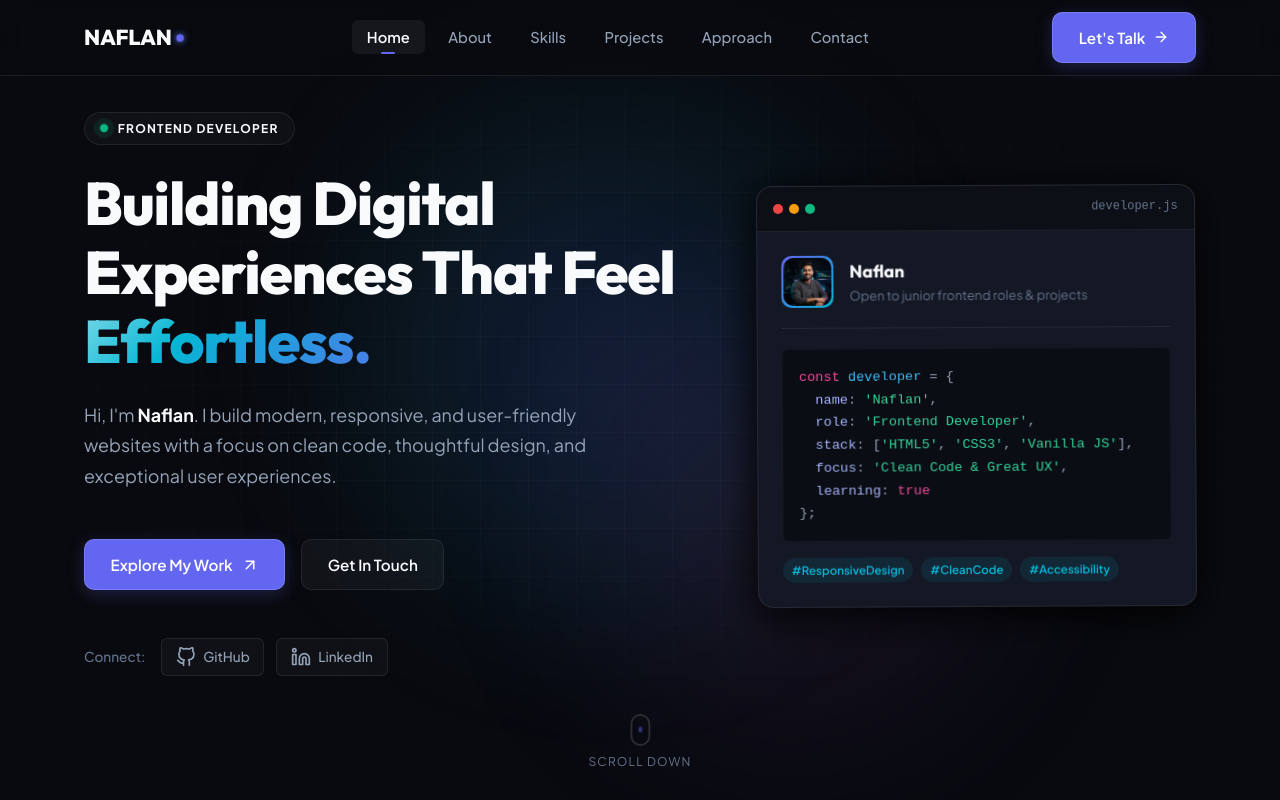
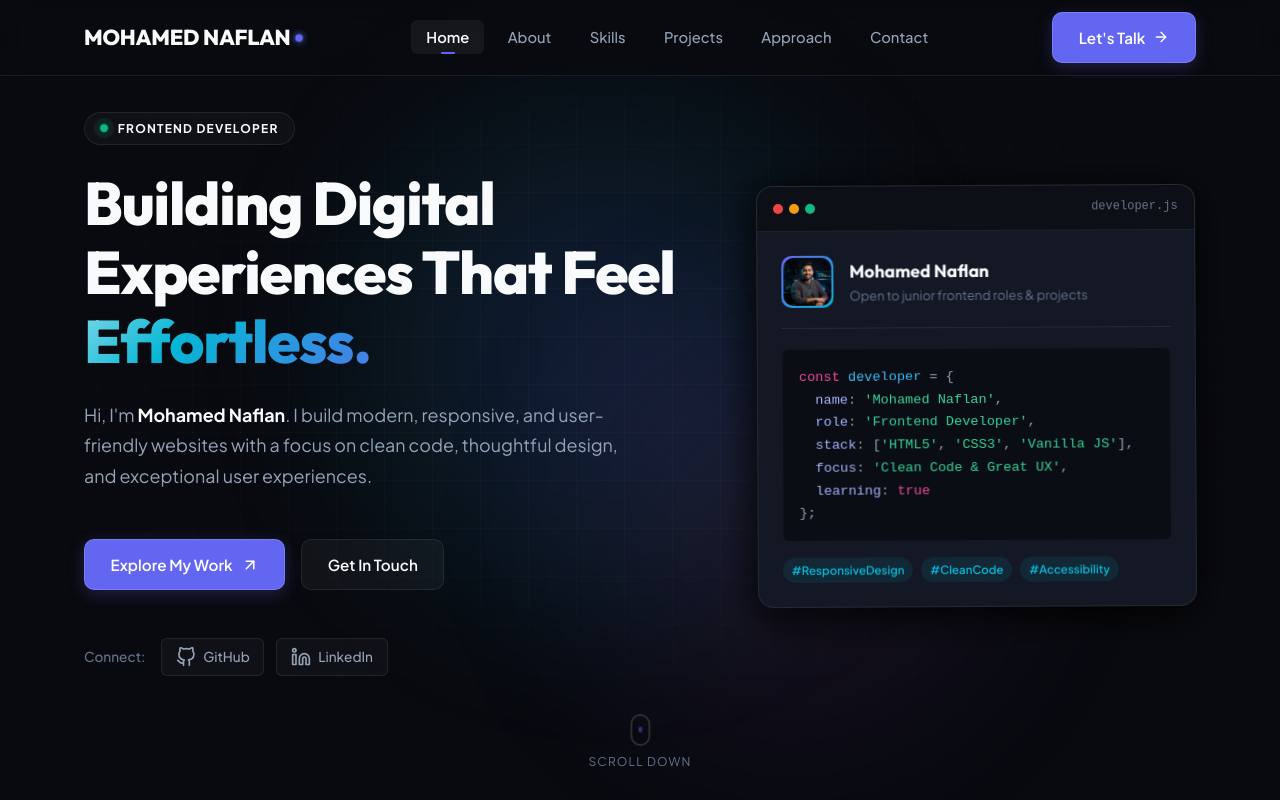
Before and after one commit to mohamed-naflan/Portfolio, a plain HTML site: page index.html in a window 1280 px wide. Shown: the top 800 px of the page. Drawn offline with Linux system fonts and the light colour scheme.

Commit message:
refactor: update developer name to full name Mohamed Naflan across portfolio files

```diff
--- a/index.html
+++ b/index.html
@@ -5,24 +5,24 @@
   <meta name="viewport" content="width=device-width, initial-scale=1.0">
 
   <!-- SEO & Primary Meta Tags -->
-  <title> Mohamed Naflan | Frontend Developer Portfolio</title>
-  <meta name="title" content="Naflan | Frontend Developer Portfolio">
-  <meta name="description" content="Personal portfolio of Naflan, a Frontend Developer crafting modern, responsive, and accessible digital experiences with clean code and thoughtful design.">
-  <meta name="keywords" content="Naflan, Frontend Developer, Web Developer, Portfolio, HTML5, CSS3, JavaScript, Responsive Design, UI/UX">
-  <meta name="author" content="Naflan">
+  <title>Mohamed Naflan | Frontend Developer Portfolio</title>
+  <meta name="title" content="Mohamed Naflan | Frontend Developer Portfolio">
+  <meta name="description" content="Personal portfolio of Mohamed Naflan, a Frontend Developer crafting modern, responsive, and accessible digital experiences with clean code and thoughtful design.">
+  <meta name="keywords" content="Mohamed Naflan, Naflan, Frontend Developer, Web Developer, Portfolio, HTML5, CSS3, JavaScript, Responsive Design, UI/UX">
+  <meta name="author" content="Mohamed Naflan">
   <meta name="robots" content="index, follow">
   <meta name="theme-color" content="#090a0f">
 
   <!-- Open Graph / Facebook / LinkedIn Meta Tags -->
   <meta property="og:type" content="website">
   <meta property="og:url" content="https://naflan.github.io/portfolio/">
-  <meta property="og:title" content="Naflan | Frontend Developer Portfolio">
+  <meta property="og:title" content="Mohamed Naflan | Frontend Developer Portfolio">
   <meta property="og:description" content="Building modern, responsive, and user-friendly web experiences with clean code and exceptional attention to detail.">
   <meta property="og:image" content="images/og-preview.png">
 
   <!-- Twitter Meta Tags -->
   <meta property="twitter:card" content="summary_large_image">
-  <meta property="twitter:title" content="Naflan | Frontend Developer Portfolio">
+  <meta property="twitter:title" content="Mohamed Naflan | Frontend Developer Portfolio">
   <meta property="twitter:description" content="Building modern, responsive, and user-friendly web experiences with clean code and exceptional attention to detail.">
   <meta property="twitter:image" content="images/og-preview.png">
 
@@ -49,8 +49,8 @@
   <header class="site-header" id="header" role="banner">
     <div class="container nav-container">
       <!-- Text-based Logo -->
-      <a href="#home" class="logo" aria-label="Naflan - Home">
-        <span class="logo-text">NAFLAN</span>
+      <a href="#home" class="logo" aria-label="Mohamed Naflan - Home">
+        <span class="logo-text">MOHAMED NAFLAN</span>
         <span class="logo-dot" aria-hidden="true"></span>
       </a>
 
@@ -121,7 +121,7 @@
 
           <!-- Introduction Copy -->
           <p class="hero-description">
-            Hi, I'm <strong class="text-highlight">Naflan</strong>. I build modern, responsive, and user-friendly websites with a focus on clean code, thoughtful design, and exceptional user experiences.
+            Hi, I'm <strong class="text-highlight">Mohamed Naflan</strong>. I build modern, responsive, and user-friendly websites with a focus on clean code, thoughtful design, and exceptional user experiences.
           </p>
 
           <!-- Call to Action Buttons -->
@@ -142,14 +142,14 @@
           <div class="hero-socials">
             <span class="socials-label">Connect:</span>
             <!-- GitHub Link (Replace YOUR_USERNAME with your real GitHub handle) -->
-            <a href="https://github.com" target="_blank" rel="noopener noreferrer" class="social-link" aria-label="Visit Naflan's GitHub Profile">
+            <a href="https://github.com" target="_blank" rel="noopener noreferrer" class="social-link" aria-label="Visit Mohamed Naflan's GitHub Profile">
               <svg width="20" height="20" viewBox="0 0 24 24" fill="none" stroke="currentColor" stroke-width="2" stroke-linecap="round" stroke-linejoin="round" aria-hidden="true">
                 <path d="M9 19c-5 1.5-5-2.5-7-3m14 6v-3.87a3.37 3.37 0 0 0-.94-2.61c3.14-.35 6.44-1.54 6.44-7A5.44 5.44 0 0 0 20 4.77 5.07 5.07 0 0 0 19.91 1S18.73.65 16 2.48a13.38 13.38 0 0 0-7 0C6.27.65 5.09 1 5.09 1A5.07 5.07 0 0 0 5 4.77a5.44 5.44 0 0 0-1.5 3.78c0 5.42 3.3 6.61 6.44 7A3.37 3.37 0 0 0 9 18.13V22"></path>
               </svg>
               <span class="social-text">GitHub</span>
             </a>
             <!-- LinkedIn Link (Replace YOUR_USERNAME with your real LinkedIn handle) -->
-            <a href="https://linkedin.com" target="_blank" rel="noopener noreferrer" class="social-link" aria-label="Visit Naflan's LinkedIn Profile">
+            <a href="https://linkedin.com" target="_blank" rel="noopener noreferrer" class="social-link" aria-label="Visit Mohamed Naflan's LinkedIn Profile">
               <svg width="20" height="20" viewBox="0 0 24 24" fill="none" stroke="currentColor" stroke-width="2" stroke-linecap="round" stroke-linejoin="round" aria-hidden="true">
                 <path d="M16 8a6 6 0 0 1 6 6v7h-4v-7a2 2 0 0 0-2-2 2 2 0 0 0-2 2v7h-4v-7a6 6 0 0 1 6-6z"></path>
                 <rect x="2" y="9" width="4" height="12"></rect>
@@ -177,17 +177,17 @@
             <div class="terminal-body">
               <div class="profile-preview">
                 <div class="profile-avatar">
-                  <img src="images/profile.jpg" alt="Naflan" class="avatar-img" style="width: 100%; height: 100%; object-fit: cover; border-radius: inherit;">
+                  <img src="images/profile.jpg" alt="Mohamed Naflan" class="avatar-img" style="width: 100%; height: 100%; object-fit: cover; border-radius: inherit;">
                 </div>
                 <div class="profile-meta">
-                  <span class="profile-name">Naflan</span>
+                  <span class="profile-name">Mohamed Naflan</span>
                   <span class="profile-status">Open to junior frontend roles & projects</span>
                 </div>
               </div>
 
               <!-- Code Preview Block -->
               <pre class="code-block"><code><span class="c-keyword">const</span> <span class="c-variable">developer</span> = {
-  <span class="c-prop">name</span>: <span class="c-string">'Naflan'</span>,
+  <span class="c-prop">name</span>: <span class="c-string">'Mohamed Naflan'</span>,
   <span class="c-prop">role</span>: <span class="c-string">'Frontend Developer'</span>,
   <span class="c-prop">stack</span>: [<span class="c-string">'HTML5'</span>, <span class="c-string">'CSS3'</span>, <span class="c-string">'Vanilla JS'</span>],
   <span class="c-prop">focus</span>: <span class="c-string">'Clean Code &amp; Great UX'</span>,
@@ -1043,7 +1043,7 @@
 
           <!-- Right Column: Interactive Contact Form -->
           <div class="contact-form-panel reveal-on-scroll">
-            <form id="contact-form" class="contact-form" novalidate aria-label="Contact Naflan">
+            <form id="contact-form" class="contact-form" novalidate aria-label="Contact Mohamed Naflan">
 
               <!-- Name Field -->
               <div class="form-group">
@@ -1104,7 +1104,7 @@
                     name="message"
                     rows="5"
                     class="form-input form-textarea"
-                    placeholder="Hi Naflan, I'd like to discuss an opportunity..."
+                    placeholder="Hi Mohamed Naflan, I'd like to discuss an opportunity..."
                     required
                     aria-describedby="message-error"></textarea>
                 </div>
@@ -1138,8 +1138,8 @@
       <div class="footer-top">
         <!-- Brand & Tagline -->
         <div class="footer-brand">
-          <a href="#home" class="logo" aria-label="Naflan - Back to top">
-            <span class="logo-text">NAFLAN</span>
+          <a href="#home" class="logo" aria-label="Mohamed Naflan - Back to top">
+            <span class="logo-text">MOHAMED NAFLAN</span>
             <span class="logo-dot" aria-hidden="true"></span>
           </a>
           <p class="footer-tagline">
@@ -1161,12 +1161,12 @@
 
         <!-- Social Media Links -->
         <div class="footer-socials">
-          <a href="https://github.com" target="_blank" rel="noopener noreferrer" class="footer-social-btn" aria-label="Naflan on GitHub">
+          <a href="https://github.com" target="_blank" rel="noopener noreferrer" class="footer-social-btn" aria-label="Mohamed Naflan on GitHub">
             <svg width="18" height="18" viewBox="0 0 24 24" fill="none" stroke="currentColor" stroke-width="2" stroke-linecap="round" stroke-linejoin="round" aria-hidden="true">
               <path d="M9 19c-5 1.5-5-2.5-7-3m14 6v-3.87a3.37 3.37 0 0 0-.94-2.61c3.14-.35 6.44-1.54 6.44-7A5.44 5.44 0 0 0 20 4.77 5.07 5.07 0 0 0 19.91 1S18.73.65 16 2.48a13.38 13.38 0 0 0-7 0C6.27.65 5.09 1 5.09 1A5.07 5.07 0 0 0 5 4.77a5.44 5.44 0 0 0-1.5 3.78c0 5.42 3.3 6.61 6.44 7A3.37 3.37 0 0 0 9 18.13V22"></path>
             </svg>
           </a>
-          <a href="https://linkedin.com" target="_blank" rel="noopener noreferrer" class="footer-social-btn" aria-label="Naflan on LinkedIn">
+          <a href="https://linkedin.com" target="_blank" rel="noopener noreferrer" class="footer-social-btn" aria-label="Mohamed Naflan on LinkedIn">
             <svg width="18" height="18" viewBox="0 0 24 24" fill="none" stroke="currentColor" stroke-width="2" stroke-linecap="round" stroke-linejoin="round" aria-hidden="true">
               <path d="M16 8a6 6 0 0 1 6 6v7h-4v-7a2 2 0 0 0-2-2 2 2 0 0 0-2 2v7h-4v-7a6 6 0 0 1 6-6z"></path>
               <rect x="2" y="9" width="4" height="12"></rect>
@@ -1179,7 +1179,7 @@
       <div class="footer-bottom">
         <!-- Dynamic Copyright Year -->
         <p class="copyright-text">
-          &copy; <span id="current-year">2026</span> Naflan. Built with semantic HTML, modern CSS &amp; Vanilla JavaScript.
+          &copy; <span id="current-year">2026</span> Mohamed Naflan. Built with semantic HTML, modern CSS &amp; Vanilla JavaScript.
         </p>
 
         <!-- Back to Top Button -->
--- a/script.js
+++ b/script.js
@@ -1,6 +1,6 @@
 /**
  * ==============================================================================
- * NAFLAN - PORTFOLIO JAVASCRIPT (ES6+)
+ * MOHAMED NAFLAN - PORTFOLIO JAVASCRIPT (ES6+)
  * ==============================================================================
  * Clean, lightweight, modular vanilla JavaScript.
  * No external libraries or build tools required.
--- a/style.css
+++ b/style.css
@@ -1,5 +1,5 @@
 /* ==========================================================================
-   NAFLAN - PORTFOLIO STYLESHEET
+   MOHAMED NAFLAN - PORTFOLIO STYLESHEET
    A modern, minimal, high-end dark theme personal portfolio for a Frontend Developer.
    Built with vanilla CSS3: Custom properties, Flexbox, Grid, fluid typography.
    ========================================================================== */
```
